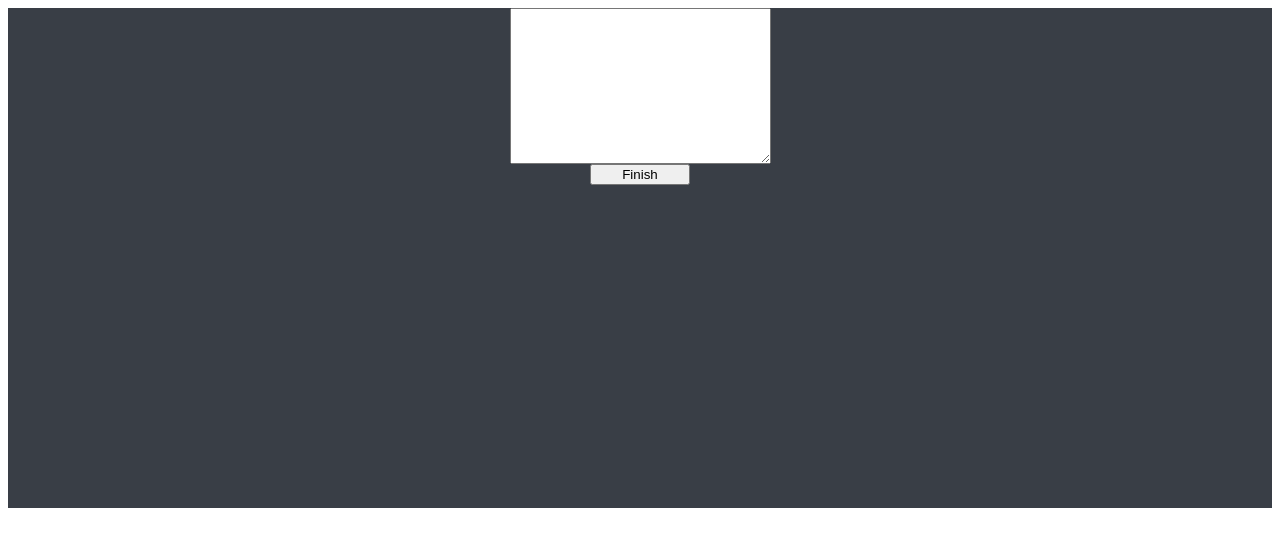
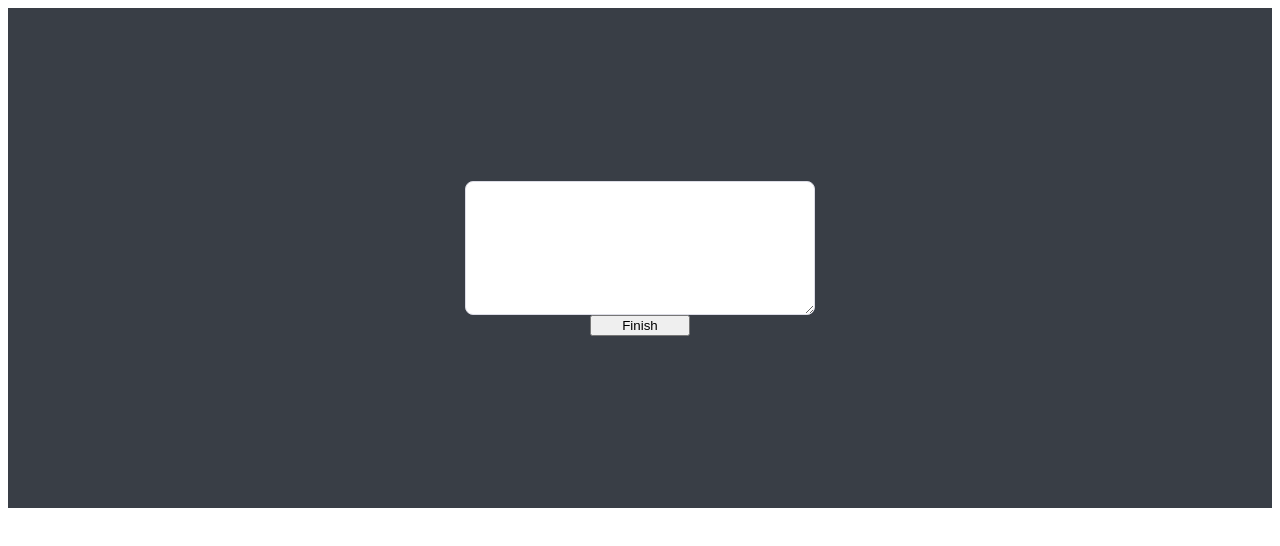
Before and after one commit to MisaelSantos/todothinks, a React (Create React App) app: page / in a window 1280 px wide. Shown: the top 546 px of the page. Built offline with nearby package versions, Linux system fonts and the light colour scheme.

Commit message:
update style

```diff
--- a/src/styleApp.css
+++ b/src/styleApp.css
@@ -19,3 +19,25 @@ form{
 .btn{
     width: 100px;
 }
+
+form{
+    height: 500px;
+    display: flex;
+    align-items: center;
+    justify-content: center;
+    flex-direction: column;
+}
+
+form textarea {
+
+    min-height: 100px;
+    max-height: 100px;
+    max-width: 400px;
+    width: 300px;
+    resize: vertical;
+    color: #333;
+    border: 1px solid #dcdce6;
+    border-radius: 8px;
+    padding: 16px 24px;
+    line-height: 24px;
+}
```
